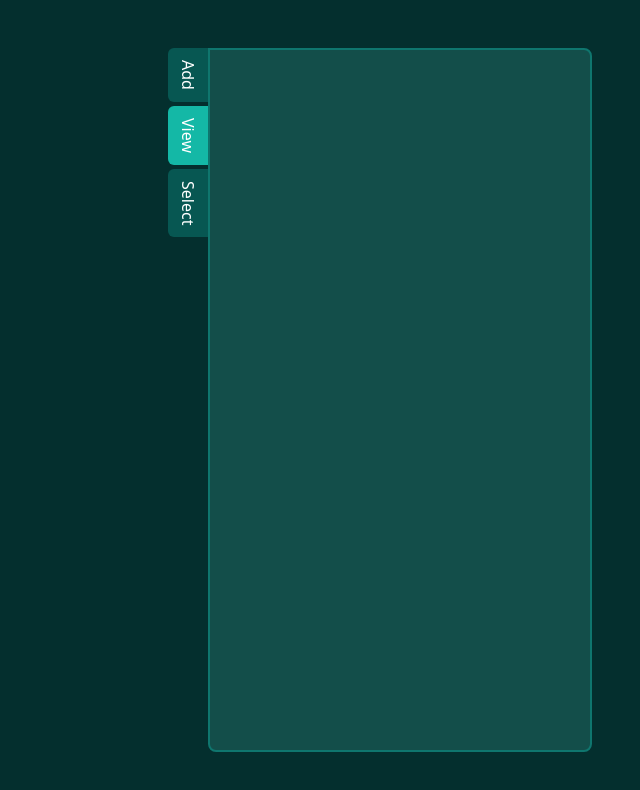
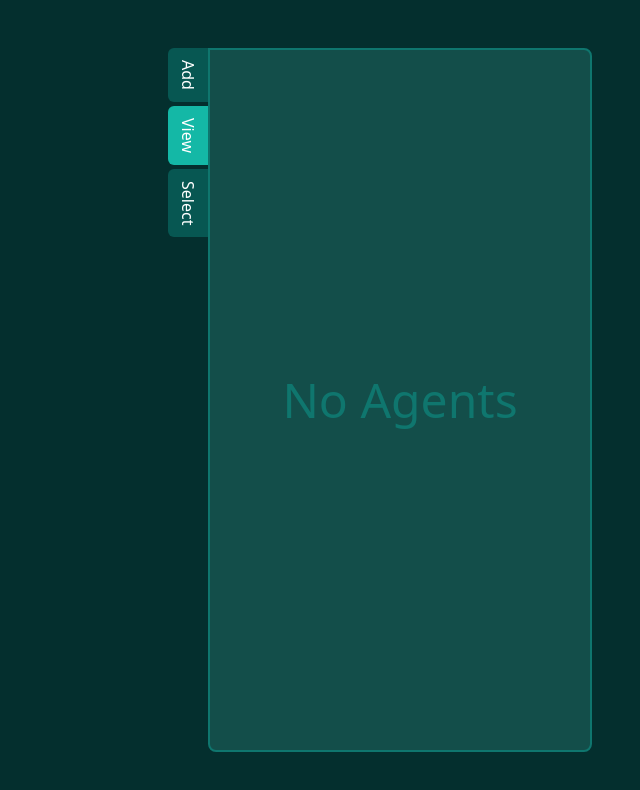
Before and after one commit to DragonOfShuu/OperationLightningBolt, an Angular app: page / in a window 1280 px wide. Both pictures are taken after a click on the button "View". Shown: the top 790 px of the page, without its empty margins (640-1280 px from the left). Built offline with nearby package versions, Linux system fonts and the light colour scheme.

Commit message:
View Page Now Works & Looks Good

```diff
--- a/src/app/agent-panel-viewer/agent-holder.service.ts
+++ b/src/app/agent-panel-viewer/agent-holder.service.ts
@@ -35,9 +35,11 @@ export class AgentHolderService {
 
     if (index===-1) throw new Error('Index does not exist when removing agent.');
 
+    this.agentHolderData.agents.splice(index, 1)
+
     this.saveAgents({
       ...this.agentHolderData,
-      agents: this.agentHolderData.agents.splice(index, 1)
+      agents: [...this.agentHolderData.agents],
     });
   }
 
--- /dev/null
+++ b/src/app/agent-panel-viewer/view-page/agent-object/agent-object.component.html
@@ -0,0 +1,11 @@
+<div>
+  <strong class="block">Name</strong>
+  <p>{{ agent.name }}</p>
+</div>
+<div class="overflow-hidden">
+  <strong class="block">Quote</strong>
+  <p class="text-ellipsis whitespace-nowrap overflow-hidden">{{ agent.quote }}</p>
+</div>
+<div class="w-6 flex flex-col items-center justify-center">
+  <app-garbage-can-svg class="object-contain size-6" (click)="deleteAgent()" />
+</div>
--- /dev/null
+++ b/src/app/agent-panel-viewer/view-page/agent-object/agent-object.component.sass
@@ -0,0 +1,3 @@
+:host
+  @apply grid grid-cols-subgrid col-start-1 col-end-4
+  @apply p-2 bg-teal-700 rounded-md border-2 border-teal-600
--- /dev/null
+++ b/src/app/agent-panel-viewer/view-page/agent-object/agent-object.component.ts
@@ -0,0 +1,22 @@
+import { Component, inject, Input } from '@angular/core';
+import { Agentwid } from '../../agentwid.type';
+import { NgClass } from '@angular/common';
+import { GarbageCanSvgComponent } from '../../../assets/garbage-can-svg/garbage-can-svg.component';
+import { AgentHolderService } from '../../agent-holder.service';
+
+@Component({
+  selector: 'shuu-agent-object',
+  standalone: true,
+  imports: [NgClass, GarbageCanSvgComponent],
+  templateUrl: './agent-object.component.html',
+  styleUrl: './agent-object.component.sass'
+})
+export class AgentObjectComponent {
+  @Input({required: true}) agent: Agentwid = {id: '0', name: 'John Doe', quote: ''}
+
+  readonly agentHolder = inject(AgentHolderService)
+
+  deleteAgent() {
+    this.agentHolder.removeAgent(this.agent)
+  }
+}
--- a/src/app/agent-panel-viewer/view-page/view-page.component.html
+++ b/src/app/agent-panel-viewer/view-page/view-page.component.html
@@ -1,9 +1,15 @@
-<div class="p-4">
-    @for (row of this.agentHolder.getAgents(); track row.id) {
-        <div class="border-2 border-teal-500">
-            <pre>
-                {{row | json}}
-            </pre>
-        </div>
-    }
+<div class="p-4 size-full">
+  @if (this.agentHolder.getAgents().length!==0) {
+    <div class="items-viewer">
+      @for (agent of this.agentHolder.getAgents(); track agent.id) {
+          <shuu-agent-object [agent]="agent" />
+      }
+    </div>
+  } @else {
+    <div class="size-full flex justify-center items-center">
+      <h1 class="text-teal-700">
+        No Agents
+      </h1>
+    </div>
+  }
 </div>
--- a/src/app/agent-panel-viewer/view-page/view-page.component.sass
+++ b/src/app/agent-panel-viewer/view-page/view-page.component.sass
@@ -0,0 +1,3 @@
+.items-viewer
+  grid-template-columns: auto 1fr auto
+  @apply grid gap-x-2 gap-y-4
--- a/src/app/agent-panel-viewer/view-page/view-page.component.ts
+++ b/src/app/agent-panel-viewer/view-page/view-page.component.ts
@@ -1,11 +1,12 @@
 import { Component, inject } from '@angular/core';
 import { AgentHolderService } from '../agent-holder.service';
 import { JsonPipe } from '@angular/common';
+import { AgentObjectComponent } from './agent-object/agent-object.component';
 
 @Component({
   selector: 'shuu-view-page',
   standalone: true,
-  imports: [JsonPipe],
+  imports: [JsonPipe, AgentObjectComponent],
   templateUrl: './view-page.component.html',
   styleUrl: './view-page.component.sass'
 })
--- /dev/null
+++ b/src/app/assets/garbage-can-svg/garbage-can-svg.component.html
@@ -0,0 +1,7 @@
+<svg class="stroke-button w-auto h-full" viewBox="0 0 24 24" fill="none" xmlns="http://www.w3.org/2000/svg">
+  <path d="M5.16565 10.1534C5.07629 8.99181 5.99473 8 7.15975 8H16.8402C18.0053 8 18.9237 8.9918 18.8344 10.1534L18.142 19.1534C18.0619 20.1954 17.193 21 16.1479 21H7.85206C6.80699 21 5.93811 20.1954 5.85795 19.1534L5.16565 10.1534Z"/>
+  <path d="M19.5 5H4.5" stroke-linecap="round"/>
+  <path d="M10 3C10 2.44772 10.4477 2 11 2H13C13.5523 2 14 2.44772 14 3V5H10V3Z"/>
+  <path d="M14 12V17" stroke-linecap="round"/>
+  <path d="M10 12V17" stroke-linecap="round"/>
+</svg>
--- /dev/null
+++ b/src/app/assets/garbage-can-svg/garbage-can-svg.component.sass
@@ -0,0 +1,2 @@
+:host
+  display: block
--- a/src/styles.sass
+++ b/src/styles.sass
@@ -3,6 +3,7 @@
 @tailwind utilities
 
 :root
+  box-sizing: border-box
   @apply bg-teal-950 text-white
 
 @layer base
@@ -30,3 +31,12 @@
 
     &:disabled
       background: repeating-linear-gradient(35deg, theme('colors.teal.900'), theme('colors.teal.900') 10px, theme('colors.teal.800') 11px, theme('colors.teal.800') 20px)
+
+  .stroke-button
+    @apply stroke-2 stroke-teal-500 cursor-pointer
+
+    &:hover
+      @apply stroke-teal-400
+
+    &:active
+      @apply stroke-teal-600
```
Also changed, not shown: src/app/assets/garbage-can-svg/garbage-can-svg.component.ts (added, +11 -0 lines), 1 other file (tests, documents, lock files or other folders).
